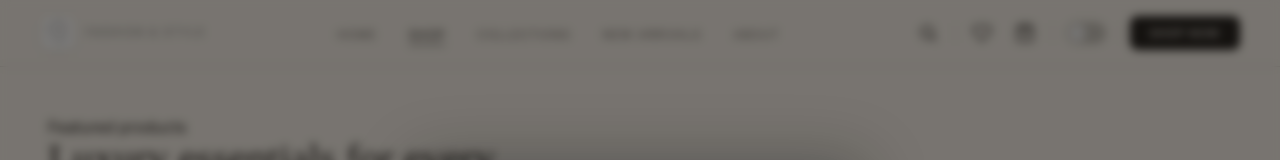
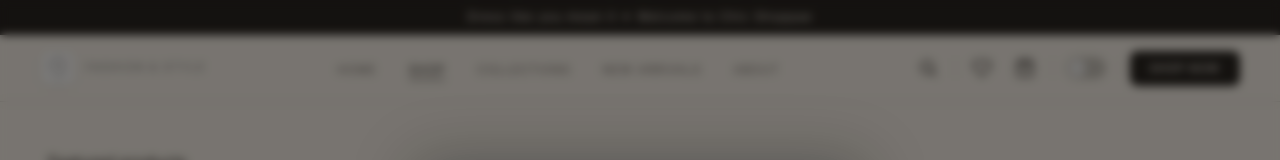
Before and after one commit to mubarak-cod/chicshoppae, a Next.js app: page /shop in a window 1280 px wide. Shown: the top 160 px of the page. Built offline with nearby package versions, Linux system fonts and the light colour scheme.

Commit message:
updated code

```diff
--- a/components/Navbar.jsx
+++ b/components/Navbar.jsx
@@ -208,10 +208,9 @@ export default function Navbar() {
   return (
     <>
       {/* Announcement Bar */}
-      {/* <div className="announce-bar">
-        Free delivery on orders above ₦20,000 &nbsp;✦&nbsp; New arrivals every
-        Friday
-      </div> */}
+      <div className="announce-bar">
+       Dress like you mean it ✦ Welcome to Chic Shoppae
+      </div>
 
       <nav className={`navbar ${scrolled ? "navbar--scrolled" : ""}`}>
         <div className="nav-inner">
```
